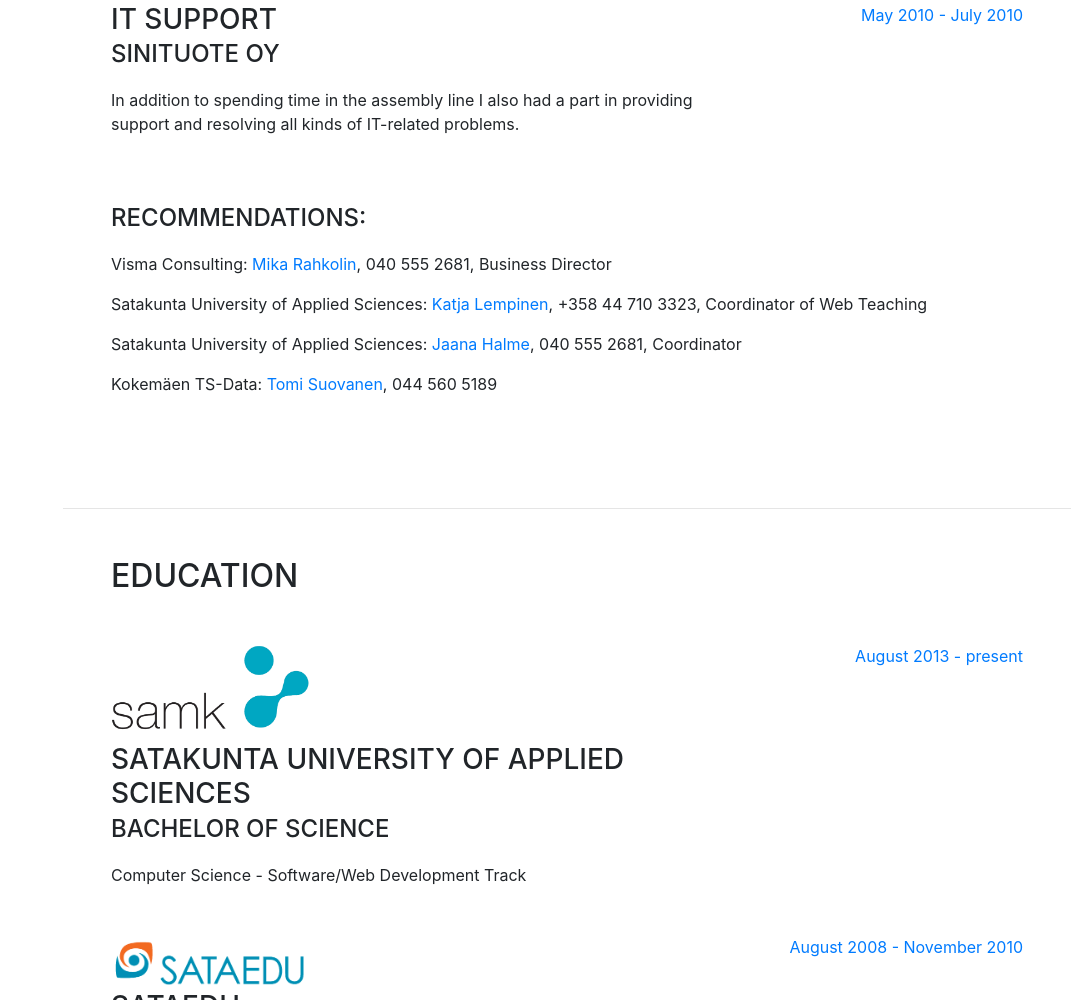
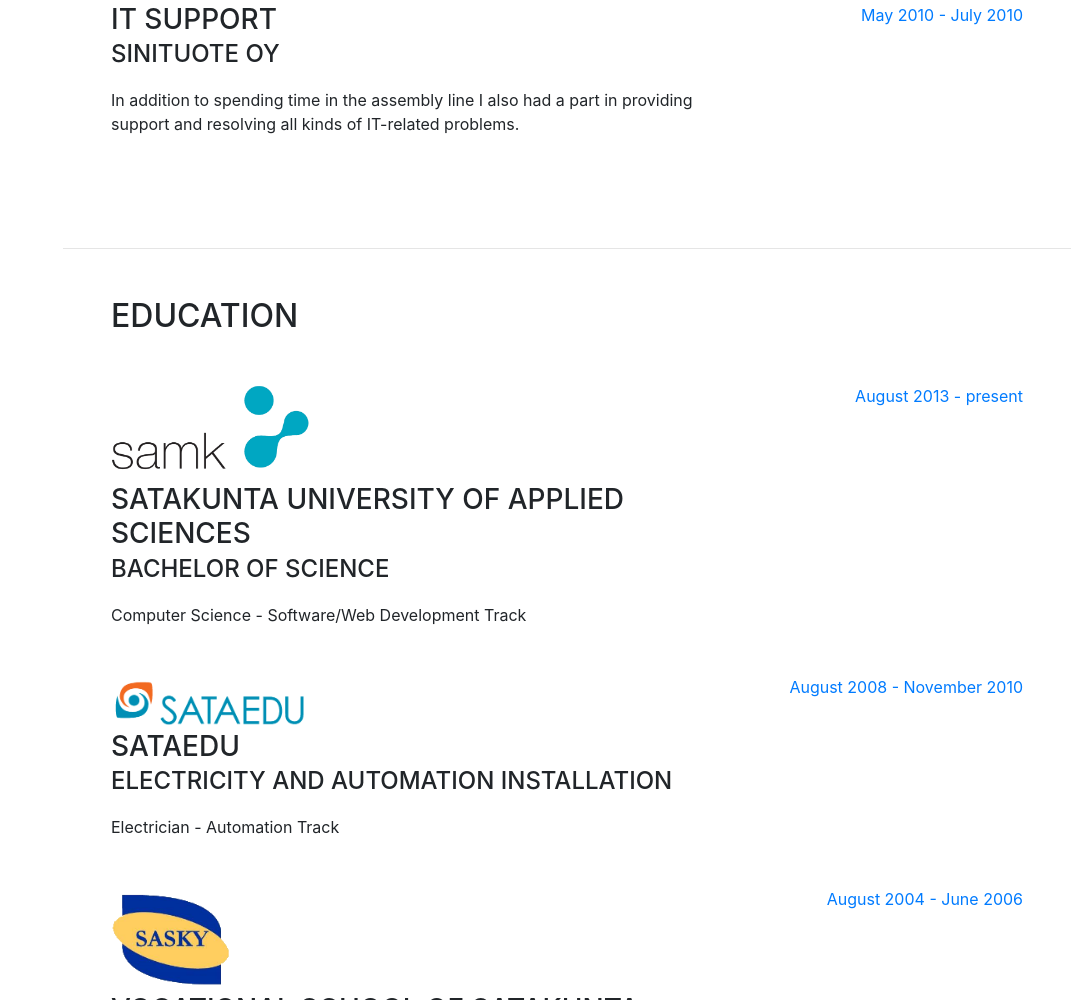
Before and after one commit to Banx87/banx87, a website with bundled scripts: page index.html in a window 1280 px wide. Shown: the part 2132-3132 px from the top of the page, without its empty margins (209-1280 px from the left). Built offline with nearby package versions, Linux system fonts and the light colour scheme; a web font is replaced by a local one.

Commit message:
Update index.html

```diff
--- a/index.html
+++ b/index.html
@@ -186,16 +186,15 @@
           <span class="text-primary">May 2010 - July 2010</span>
         </div>
       </div>
-      <div class="resume-item d-flex flex-column flex-md-row mb-5">
+      <!-- <div class="resume-item d-flex flex-column flex-md-row mb-5">
         <div class="resume-content mr-auto">
-          <!-- <h3 class="mb-0">Assembly line/Storage worker</h3> -->
           <div class="subheading mb-3">Recommendations:</div>
             <p>Visma Consulting: <a href="mailto:mika.rahkolin@visma.com">Mika Rahkolin</a>, 040 555 2681, Business Director</p>
             <p>Satakunta University of Applied Sciences: <a href="mailto:katja.lempinen@samk.fi">Katja Lempinen</a>, +358 44 710 3323, Coordinator of Web Teaching</p>
             <p>Satakunta University of Applied Sciences: <a href="mailto:jaana.halme@samk.fi">Jaana Halme</a>, 040 555 2681, Coordinator</p>
             <p>Kokemäen TS-Data: <a href="mailto:tomi.suovanen@ts-data.fi">Tomi Suovanen</a>, 044 560 5189</p>
           </div>
-      </div>
+      </div> -->
     </div>
 
   <section>
```
